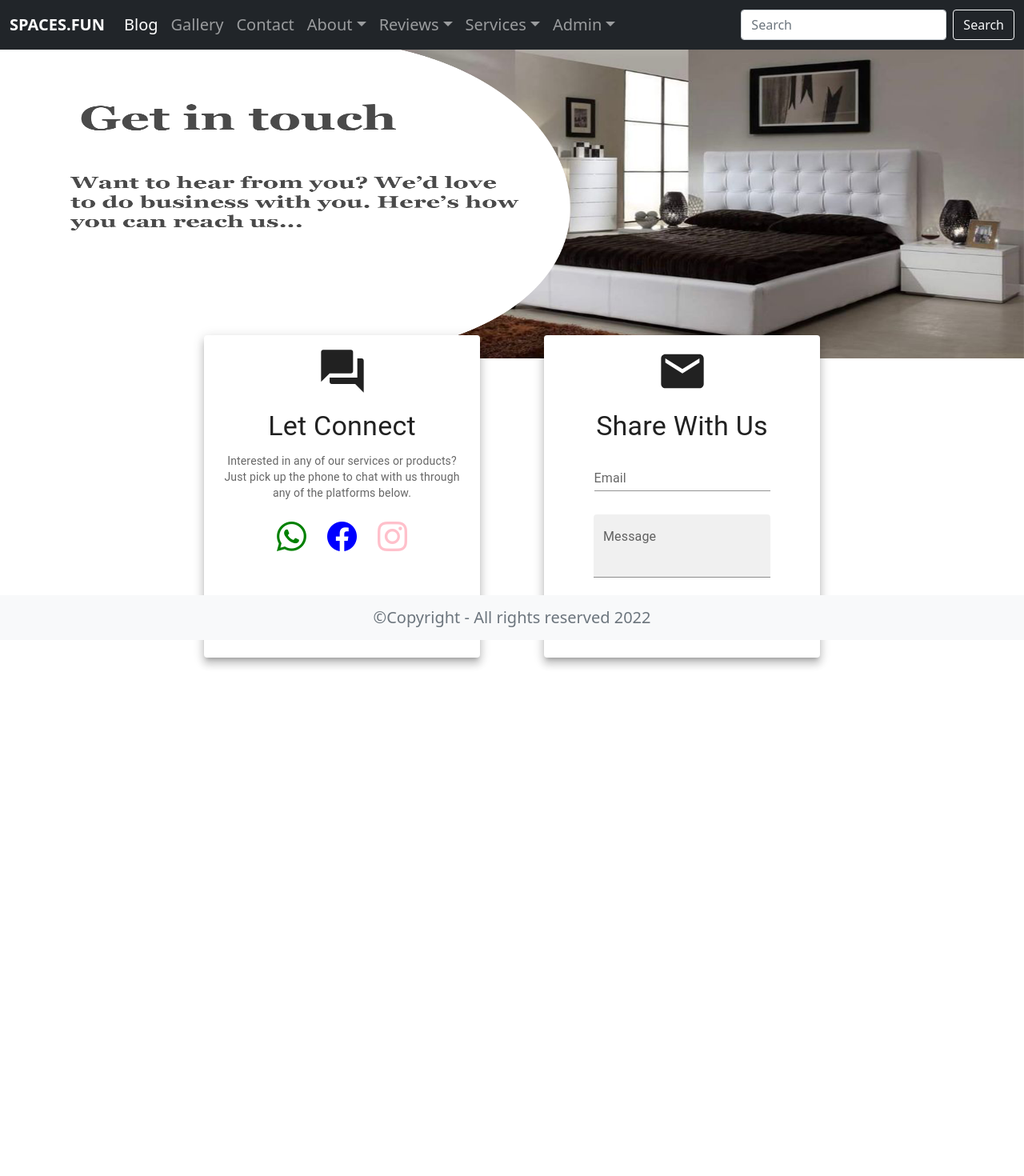
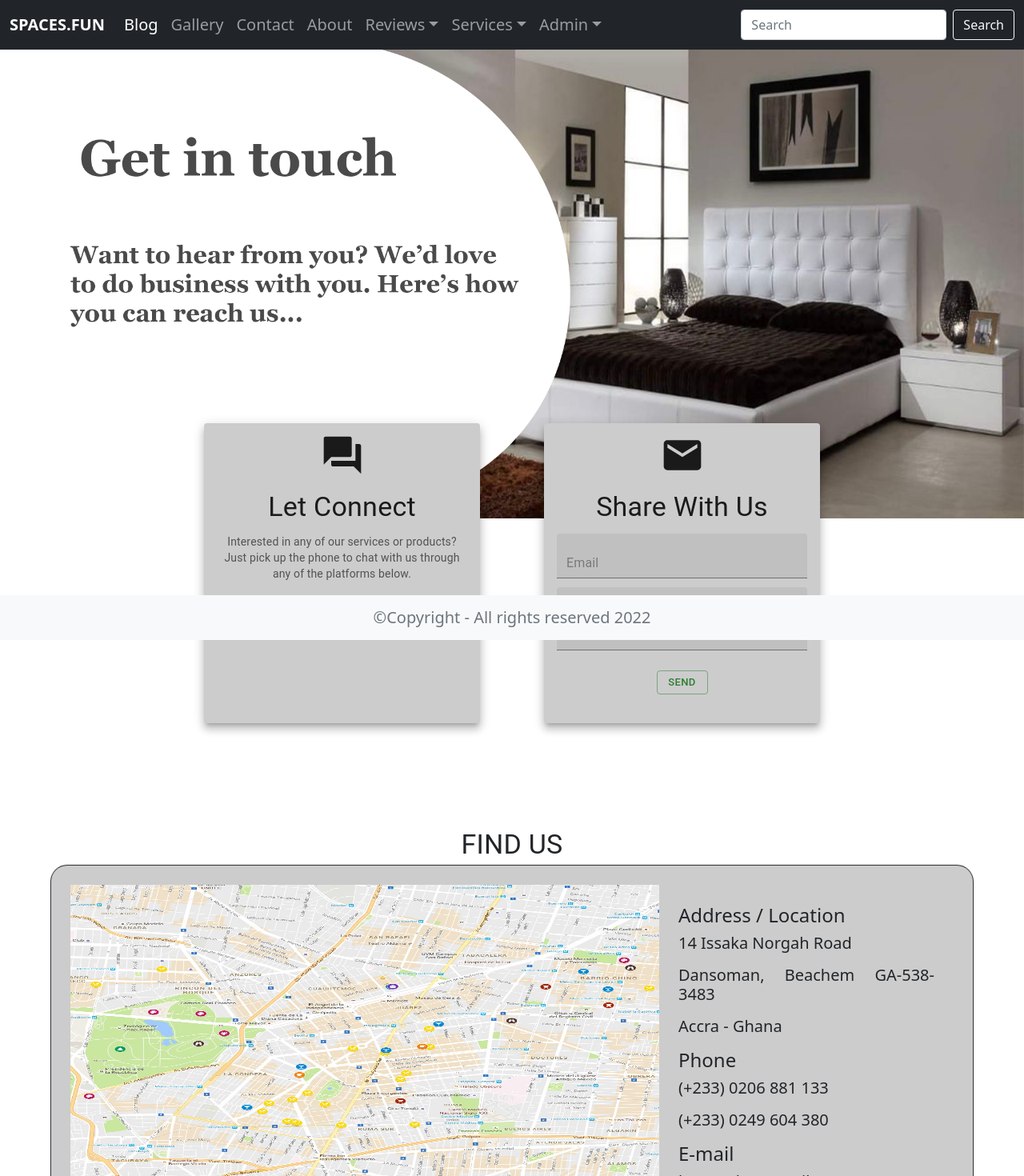
Before and after one commit to cobbygraves/myspacesfun, a React (Create React App) app in the folder client/: page /contact in a window 1280 px wide. Shown: the top 1470 px of the page at 80% size. Before the commit the page ends 963 px from the top, so only its background shows below. Built offline with nearby package versions, Linux system fonts and the light colour scheme.

Commit message:
share with us

```diff
--- a/client/src/App.js
+++ b/client/src/App.js
@@ -18,6 +18,7 @@ import Gallery from "./components/Gallery/Gallery";
 import Contact from "./components/Contact/Contact";
 import ManageMedia from "./components/Admin/ManageMedia/ManageMedia";
 import MediaUpload from "./components/MediaUpload/MediaUpload";
+import About from "./components/About/About";
 
 function App() {
   const { alert, userAuthenticated } = useSelector((state) => state);
@@ -43,6 +44,7 @@ function App() {
             <Route path="/gallery" element={<Gallery />} />
             <Route path="/login" element={<Login />} />
             <Route path="/contact" element={<Contact />} />
+            <Route path="/about" element={<About />} />
             {userAuthenticated && (
               <>
                 <Route path="/admin/manage" element={<PostItems />} />
--- a/client/src/Config.js
+++ b/client/src/Config.js
@@ -1,4 +1,4 @@
-// const HOSTURL = "https://myspacesfun.herokuapp.com";
-const HOSTURL = "http://localhost:5000";
+const HOSTURL = "https://myspacesfun.herokuapp.com";
+// const HOSTURL = "http://localhost:5000";
 
 export default HOSTURL;
--- a/client/src/components/About/About.js
+++ b/client/src/components/About/About.js
@@ -1,9 +1,17 @@
+import { Typography } from "@mui/material";
 import React from "react";
+import AboutBanner from "../Banner";
 
 const About = () => {
   return (
     <div>
-      <p className="lead">This is the about page</p>
+      <AboutBanner image="smalllivingroom.jpg" />
+      <Typography
+        variant="h4"
+        sx={{ marginBottom: 10, marginTop: 3, textAlign: "center" }}
+      >
+        This is the about page
+      </Typography>
     </div>
   );
 };
--- a/client/src/components/Contact/Banner.js
+++ b/client/src/components/Banner.js
@@ -1,11 +1,11 @@
 import React from "react";
 
-const Banner = () => {
+const Banner = (props) => {
   return (
     <div style={{ position: "static", top: 0, left: 0 }}>
       <img
-        src={require("../../assets/images/About-Banner.png")}
-        style={{ width: "100%", height: 400 }}
+        src={require(`../assets/images/${props.image}`)}
+        style={{ width: "100%", height: "75vh" }}
       />
     </div>
   );
--- a/client/src/components/Contact/Card.js
+++ b/client/src/components/Card.js
@@ -3,22 +3,20 @@ import Card from "@mui/material/Card";
 import CardContent from "@mui/material/CardContent";
 import Typography from "@mui/material/Typography";
 
-const AboutCard = (props) => {
+const PageCard = (props) => {
   return (
     <Card
       sx={{
-        maxWidth: 345,
+        maxWidth: props.width,
         marginLeft: 5,
         marginRight: 5,
         marginTop: 7,
         marginBottom: 7,
+        backgroundColor: props.background,
       }}
-      raised
+      raised={props.raised}
     >
-      <div>
-        {/* <ForumIcon fontSize="32px" /> */}
-        {props.iconComponent}
-      </div>
+      <div>{props.iconComponent}</div>
       <CardContent>
         <Typography gutterBottom variant="h4" component="div">
           {props.title}
@@ -29,4 +27,4 @@ const AboutCard = (props) => {
   );
 };
 
-export default AboutCard;
+export default PageCard;
--- a/client/src/components/Contact/CardContent.js
+++ b/client/src/components/Contact/CardContent.js
@@ -1,31 +1,62 @@
 import * as React from "react";
 import Box from "@mui/material/Box";
-import CardAbout from "./Card";
+import CardAbout from "../Card";
 import ForumIcon from "@mui/icons-material/Forum";
 import MailIcon from "@mui/icons-material/Mail";
 import { Typography, TextField, Button } from "@mui/material";
 
 const CardContent = () => {
+  const [social, setSocial] = React.useState({ show: false, info: "" });
+  const changeSocialHandler = (account) => {
+    switch (account) {
+      case "instagram":
+        setSocial({
+          show: true,
+          info: "krys_evoke",
+        });
+        break;
+      case "facebook":
+        setSocial({
+          show: true,
+          info: "krysevoke",
+        });
+        break;
+      case "whatsapp":
+        setSocial({
+          show: true,
+          info: "(+233) 0545 428 917",
+        });
+        break;
+      default:
+        setSocial({
+          show: false,
+          info: "",
+        });
+    }
+  };
   return (
     <Box
       sx={(theme) => ({
         display: "flex",
         justifyContent: "center",
         position: "relative",
-        top: -85,
-        minHeight: 325,
+        top: -175,
+        // minHeight: 325,
         backgroundColor: "transparent",
         [theme.breakpoints.down("sm")]: {
           display: "block",
           position: "unset",
           top: 0,
-          marginBottom: 13,
+          //   marginBottom: 13,
         },
       })}
     >
       <CardAbout
         iconComponent={<ForumIcon fontSize="32" />}
         title="Let Connect"
+        background="#ccc"
+        width={345}
+        raised={true}
       >
         <Typography variant="body2" color="text.secondary">
           Interested in any of our services or products? Just pick up the phone
@@ -34,41 +65,53 @@ const CardContent = () => {
         <i
           className="bi bi-whatsapp btn btn-text"
           style={{ fontSize: 37, color: "green" }}
+          onClick={() => changeSocialHandler("whatsapp")}
         ></i>
         <i
           className="bi bi-facebook btn btn-text"
-          style={{ fontSize: 37, color: "blue" }}
+          style={{ fontSize: 37, color: "#106cce" }}
+          onClick={() => changeSocialHandler("facebook")}
         ></i>
         <i
           className="bi bi-instagram btn btn-text"
-          style={{ fontSize: 37, color: "pink" }}
+          style={{ fontSize: 37, color: "#942b6a" }}
+          onClick={() => changeSocialHandler("instagram")}
         ></i>
+        {social.show && <Typography>{social.info}</Typography>}
       </CardAbout>
       <CardAbout
         iconComponent={<MailIcon fontSize="32" />}
         title="Share With Us"
+        background="#ccc"
+        width={345}
+        raised={true}
       >
-        {" "}
-        <form>
-          <TextField id="standard-basic" label="Email" variant="standard" />
+        <TextField
+          id="standard-basic"
+          placeholder="Email"
+          variant="filled"
+          sx={{
+            width: "100%",
+            "& .MuiInputBase-root": {
+              paddingLeft: 0,
+            },
+          }}
+        />
         <TextField
           id="filled-multiline-static"
-            label="Message"
           multiline
           rows={2}
+          placeholder="Message"
           variant="filled"
+          sx={{
+            width: "100%",
+          }}
         />
         <div>
-            <Button
-              variant="outlined"
-              size="small"
-              type="submit"
-              color="success"
-            >
+          <Button variant="outlined" size="small" color="success">
             Send
           </Button>
         </div>
-        </form>
       </CardAbout>
     </Box>
   );
--- a/client/src/components/Contact/Contact.js
+++ b/client/src/components/Contact/Contact.js
@@ -1,12 +1,14 @@
 import React from "react";
-import Banner from "./Banner";
+import Banner from "../Banner";
 import CardContent from "./CardContent";
+import FindUs from "./FindUs";
 
 const Contact = () => {
   return (
-    <div className="mt-5 display-3 text-center">
-      <Banner />
+    <div className="mt-5 display-4 text-center">
+      <Banner image="About-Banner.png" />
       <CardContent />
+      <FindUs />
     </div>
   );
 };
--- /dev/null
+++ b/client/src/components/Contact/FindUs.js
@@ -0,0 +1,62 @@
+import React from "react";
+import { Typography, Box, Grid } from "@mui/material";
+
+const FindUs = () => {
+  return (
+    <Box
+      sx={(theme) => ({
+        position: "relative",
+        bottom: 100,
+        [theme.breakpoints.down("sm")]: {
+          bottom: 25,
+          marginBottom: 5,
+        },
+      })}
+    >
+      <Typography variant="h4">FIND US</Typography>
+      <Grid
+        container
+        justifyContent="center"
+        sx={{
+          backgroundColor: "#ccc",
+          padding: 3,
+          width: "90%",
+          margin: "5px auto",
+          borderRadius: 5,
+          boxShadow: "0px 0px 1px 1px",
+        }}
+      >
+        <Grid item sm={8}>
+          <img
+            src={require("../../assets/images/GoogleMap.jpg")}
+            style={{ width: "100%", height: 375 }}
+            alt="map"
+          />
+        </Grid>
+        <Grid item sm={4}>
+          <Box
+            textAlign="justify"
+            sx={(theme) => ({
+              padding: 3,
+              [theme.breakpoints.down("xs")]: {
+                padding: 0,
+              },
+            })}
+          >
+            <h4>Address / Location</h4>
+            <p className="lead">14 Issaka Norgah Road</p>
+            <p className="lead">Dansoman, Beachem GA-538-3483</p>
+            <p className="lead">Accra - Ghana</p>
+            <h4>Phone</h4>
+            <p className="lead">(+233) 0206 881 133</p>
+            <p className="lead">(+233) 0249 604 380</p>
+            <h4>E-mail</h4>
+            <p className="lead">krysevoke@gmail.com</p>
+          </Box>
+        </Grid>
+      </Grid>
+    </Box>
+  );
+};
+
+export default FindUs;
--- a/client/src/components/Footer/Footer.js
+++ b/client/src/components/Footer/Footer.js
@@ -4,7 +4,10 @@ import "./Footer.css";
 const Footer = () => {
   const copyrightYear = new Date().getFullYear();
   return (
-    <h5 className="lead text-center text-muted py-3 bg-light mb-0 fixed-bottom">
+    <h5
+      className="lead text-center text-muted py-3 bg-light mb-0 "
+      style={{ position: "fixed", bottom: 0, width: "100%" }}
+    >
       &copy;Copyright - All rights reserved {copyrightYear}
     </h5>
   );
--- a/client/src/components/Header/Header.js
+++ b/client/src/components/Header/Header.js
@@ -43,33 +43,8 @@ const Header = () => {
             <li className="nav-item" onClick={() => navigate("/contact")}>
               <a className="nav-link lead">Contact</a>
             </li>
-            <li className="nav-item dropdown">
-              <a
-                className="nav-link dropdown-toggle lead"
-                id="navbarDropdown"
-                role="button"
-                data-bs-toggle="dropdown"
-                aria-expanded="false"
-              >
-                About
-              </a>
-              <ul className="dropdown-menu" aria-labelledby="navbarDropdown">
-                <li>
-                  <a className="dropdown-item text-muted">disclaimer</a>
-                </li>
-                <li>
-                  <hr className="dropdown-divider" />
-                </li>
-                <li>
-                  <a className="dropdown-item text-muted">privacy policy</a>
-                </li>
-                <li>
-                  <hr className="dropdown-divider" />
-                </li>
-                <li>
-                  <a className="dropdown-item text-muted">terms of use</a>
-                </li>
-              </ul>
+            <li className="nav-item" onClick={() => navigate("/about")}>
+              <a className="nav-link lead">About</a>
             </li>
             <li className="nav-item dropdown">
               <a
```
Also changed, not shown: client/src/assets/images/GoogleMap.jpg (added). Lines whose indentation alone changed are shown as unchanged.
